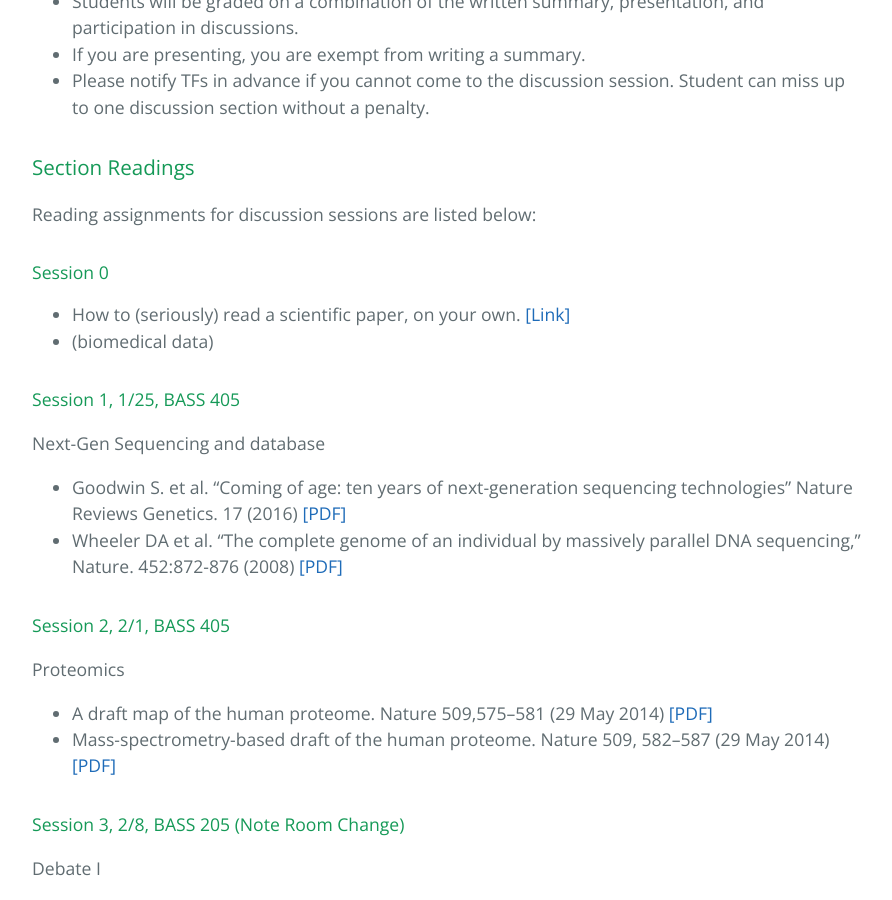
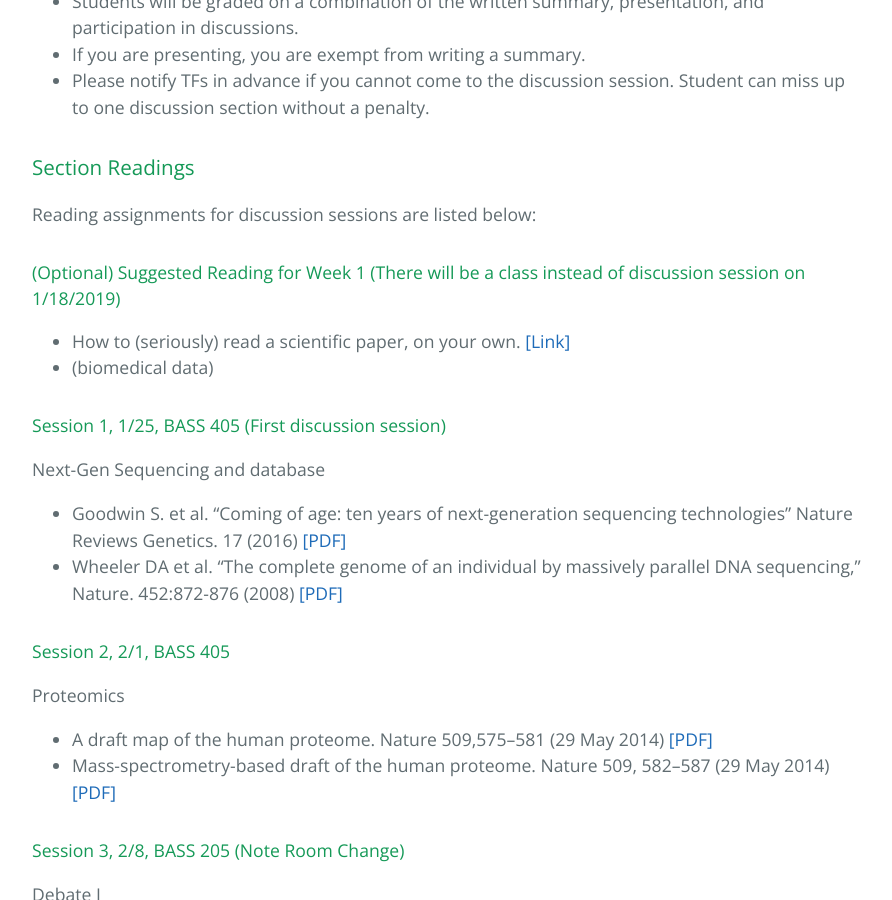
Before and after one commit to gersteinlab/cbb752b19, a Jekyll site: the page built from discussion.md, in a window 1280 px wide and 900 px high, scrolled down 940 px. Shown: the whole window, without its empty margins (192-1084 px from the left). Built offline with Jekyll 4.4.1, drawn with Linux system fonts in a browser that asks for light colours.

Commit message:
Update discussion.md

```diff
--- a/discussion.md
+++ b/discussion.md
@@ -23,11 +23,11 @@ The standard discussion section involves student presentations on 1 or 2 papers.
 ### Section Readings
 Reading assignments for discussion sessions are listed below:
 
-#### Session 0
+#### (Optional) Suggested Reading for Week 1 (There will be a class instead of discussion session on 1/18/2019)
 * How to (seriously) read a scientific paper, on your own. [[Link]](http://www.sciencemag.org/careers/2016/03/how-seriously-read-scientific-paper)
 * (biomedical data)
 
-#### Session 1, 1/25, BASS 405
+#### Session 1, 1/25, BASS 405 (First discussion session)
 Next-Gen Sequencing and database
 * Goodwin S. et al. "Coming of age: ten years of next-generation sequencing technologies" Nature Reviews Genetics. 17 (2016) [[PDF]](http://www.nature.com/nrg/journal/v17/n6/pdf/nrg.2016.49.pdf)
 * Wheeler DA et al. "The complete genome of an individual by massively parallel DNA sequencing,” Nature. 452:872-876 (2008) [[PDF]](http://www.gersteinlab.org/courses/452/10-spring/pdf/WatsonGenome.pdf)
```
